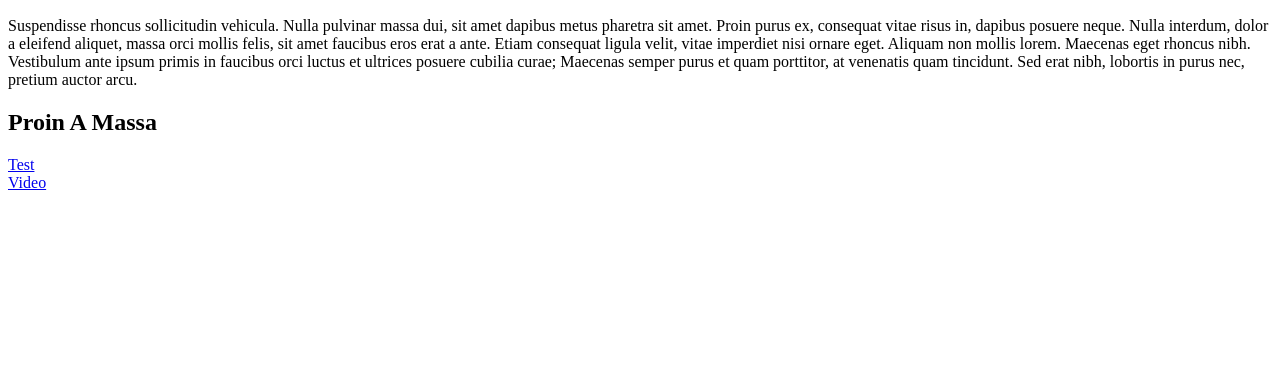
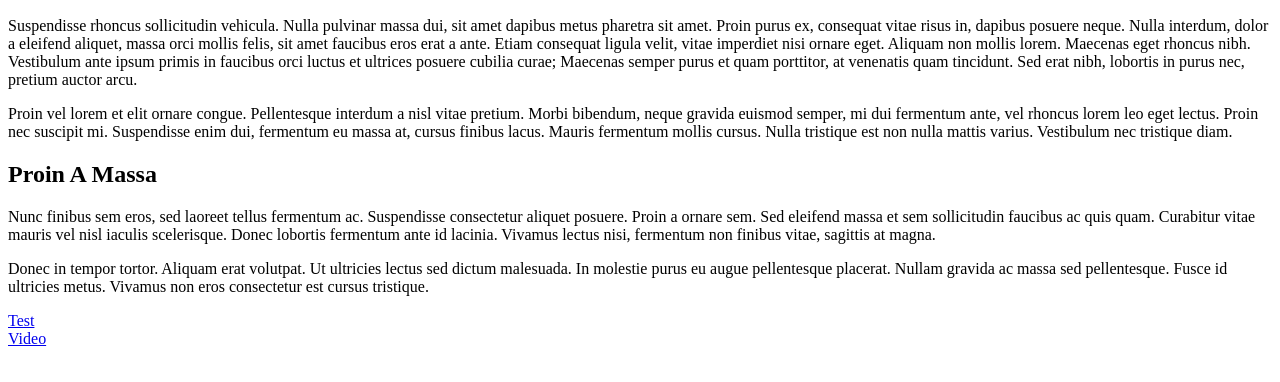
Before and after one commit to john-a-dixon/sandbox, a plain HTML site: page 01-fundamentals-of-html.html in a window 1280 px wide. Shown: the part 110-492 px from the top of the page. Drawn offline with Linux system fonts and the light colour scheme.

Commit message:
Done formatting the paragraphs.

```diff
--- a/01-fundamentals-of-html.html
+++ b/01-fundamentals-of-html.html
@@ -11,9 +11,14 @@
     <div>
       <h2>Tincidunt Tellus</h2>
       <p>Suspendisse rhoncus sollicitudin vehicula. Nulla pulvinar massa dui, sit amet dapibus metus pharetra sit amet. Proin purus ex, consequat vitae risus in, dapibus posuere neque. Nulla interdum, dolor a eleifend aliquet, massa orci mollis felis, sit amet faucibus eros erat a ante. Etiam consequat ligula velit, vitae imperdiet nisi ornare eget. Aliquam non mollis lorem. Maecenas eget rhoncus nibh. Vestibulum ante ipsum primis in faucibus orci luctus et ultrices posuere cubilia curae; Maecenas semper purus et quam porttitor, at venenatis quam tincidunt. Sed erat nibh, lobortis in purus nec, pretium auctor arcu.</p>
+      <p>Proin vel lorem et elit ornare congue. Pellentesque interdum a nisl vitae pretium. Morbi bibendum, neque gravida euismod semper, mi dui fermentum ante, vel rhoncus lorem leo eget lectus. Proin nec suscipit mi. Suspendisse enim dui, fermentum eu massa at, cursus finibus lacus. Mauris fermentum mollis cursus. Nulla tristique est non nulla mattis varius. Vestibulum nec tristique diam.</p>
     </div>
     <div>
       <h2>Proin A Massa</h2>
+      <p>Nunc finibus sem eros, sed laoreet tellus fermentum ac. Suspendisse consectetur aliquet posuere. Proin a ornare sem. Sed eleifend massa et sem sollicitudin faucibus ac quis quam. Curabitur vitae mauris vel nisl iaculis scelerisque. Donec lobortis fermentum ante id lacinia. Vivamus lectus nisi, fermentum non finibus vitae, sagittis at magna.</p>
+      <p>Donec in tempor tortor. Aliquam erat volutpat. Ut ultricies lectus sed dictum malesuada. In molestie purus eu augue pellentesque placerat. Nullam gravida ac massa sed pellentesque. Fusce id ultricies metus. Vivamus non eros consectetur est cursus tristique.</p>
+    </div>
+    <div>
       <a href="./README.md">Test</a>
       <br>
       <a href="./assets/oceans.mp4">Video</a>
```
